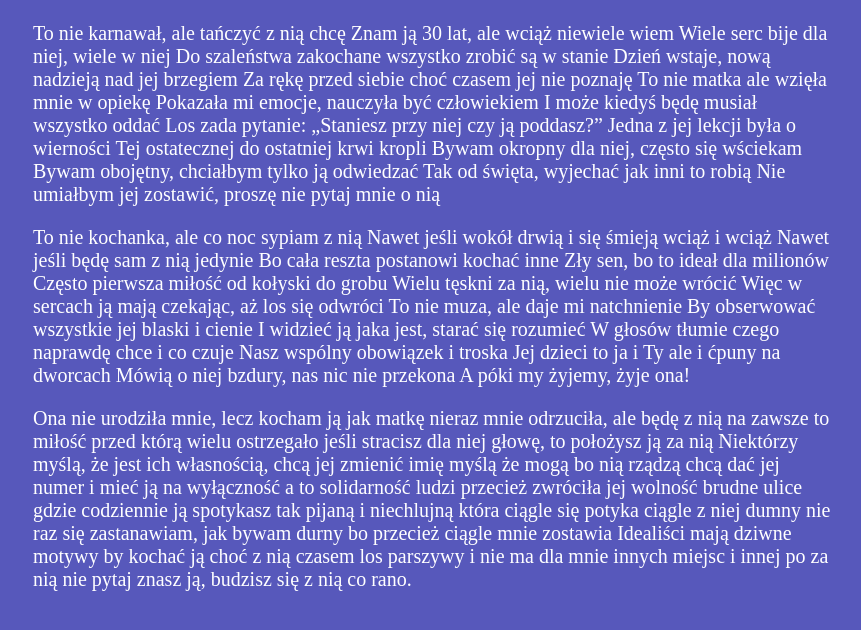
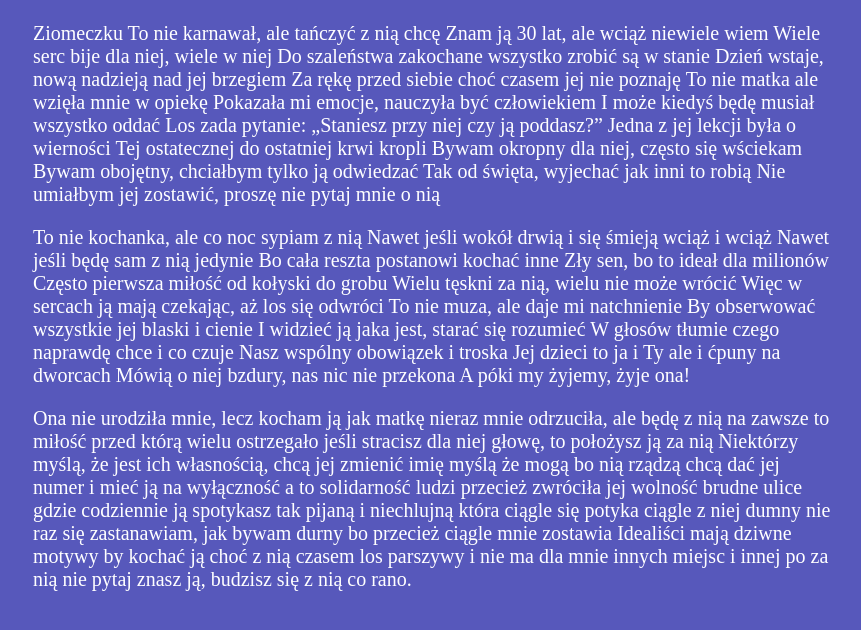
Before and after one commit to Zukani44/7.3-learning-git-2, a plain HTML site: page index.html in a window 1280 px wide. Shown: the part 72-702 px from the top of the page, without its empty margins (207-1068 px from the left). Drawn offline with Linux system fonts and the light colour scheme.

Commit message:
Change first paragraph

```diff
--- a/index.html
+++ b/index.html
@@ -10,7 +10,7 @@
 <body>
     <section class="container">
         <h1>Eldo - Nie pytaj o nią</h1>
-        <p>To nie karnawał, ale tańczyć z nią chcę
+        <p>Ziomeczku To nie karnawał, ale tańczyć z nią chcę
             Znam ją 30 lat, ale wciąż niewiele wiem
             Wiele serc bije dla niej, wiele w niej
             Do szaleństwa zakochane wszystko zrobić są w stanie
```
